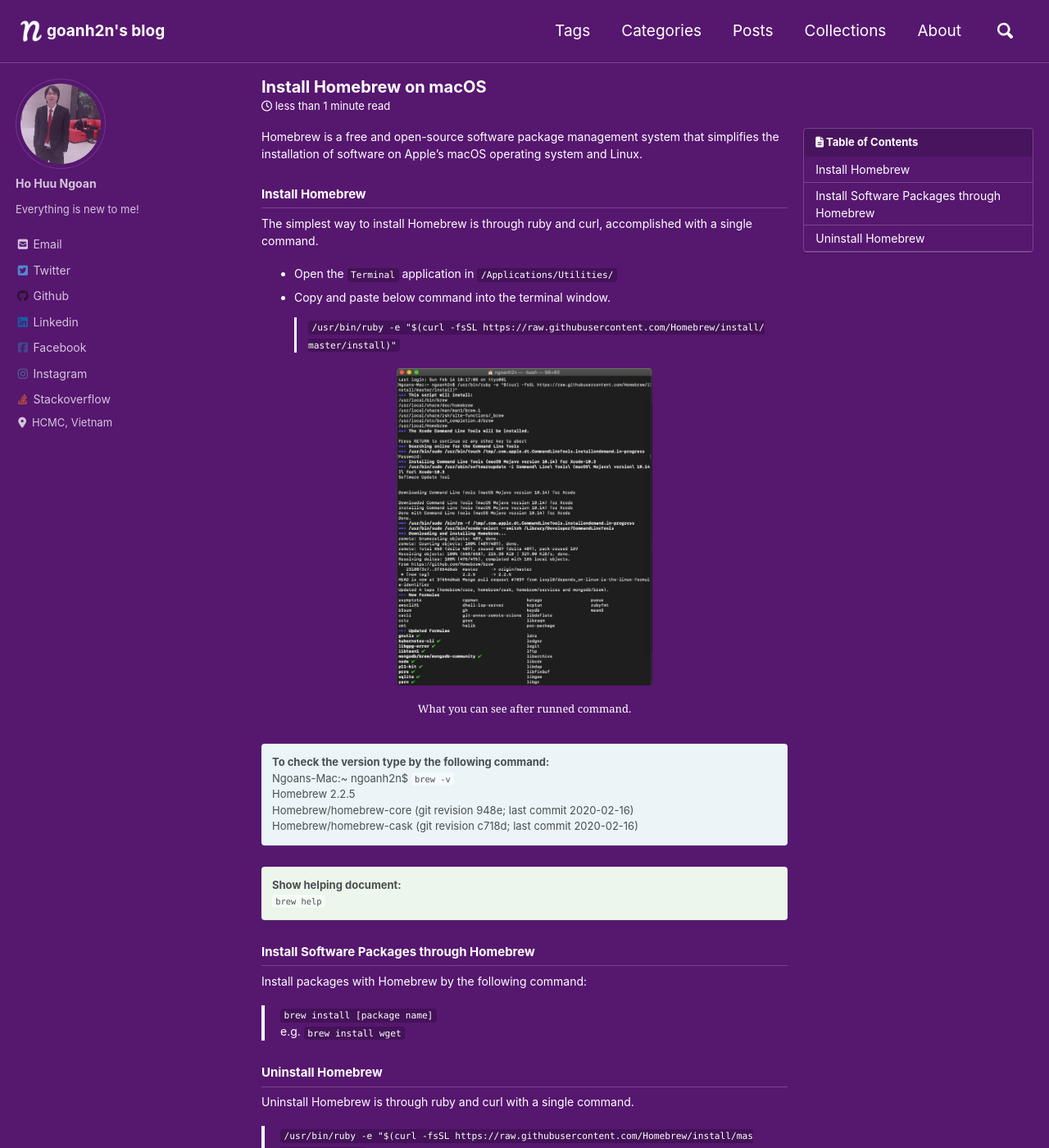
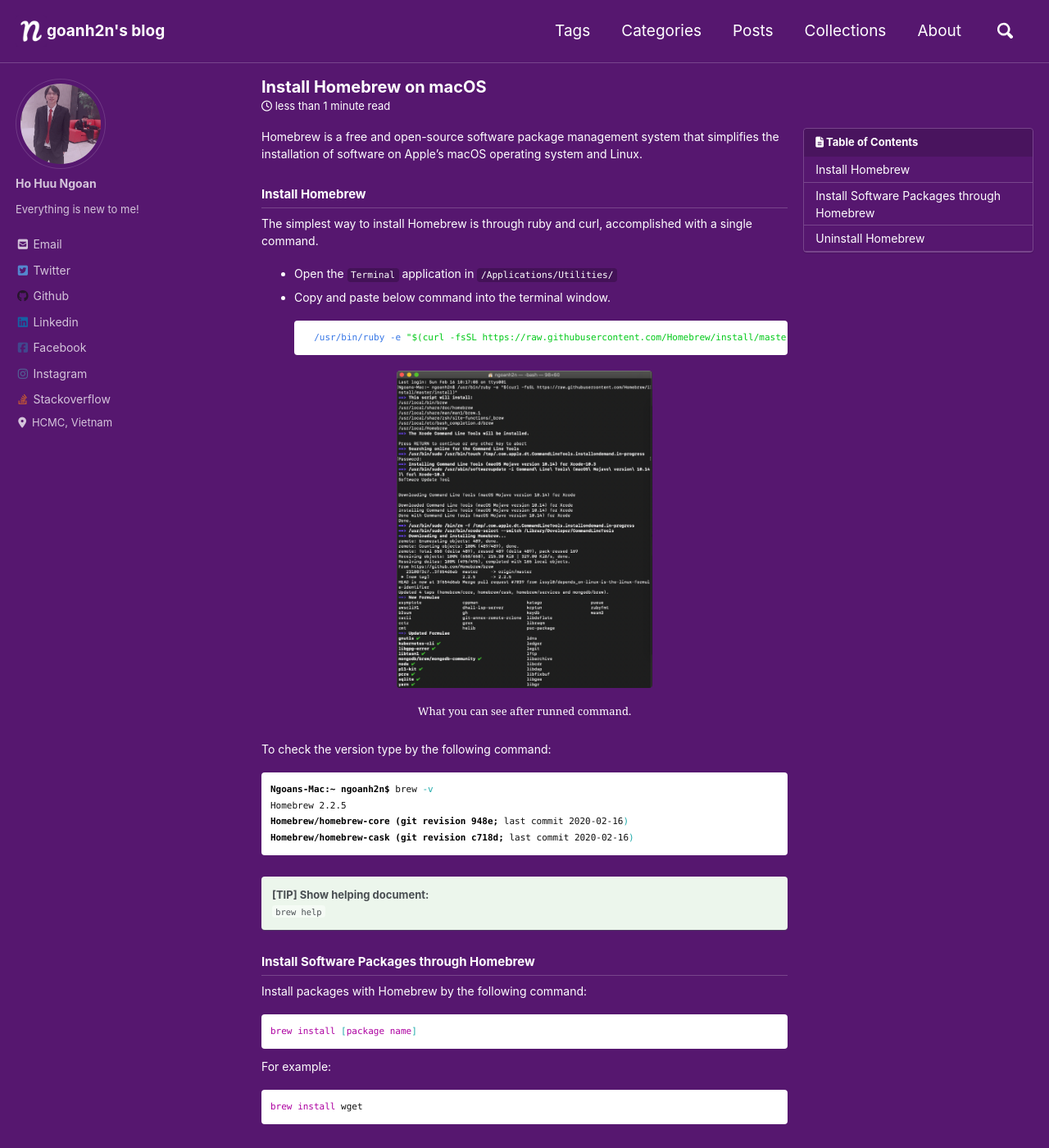
Before and after one commit to ngoanh2n/blog, a Jekyll site: the page built from _posts/2020-02-16-installing-homebrew.md, in a window 1280 px wide and 1400 px high. Shown: the whole window at 82% size. Built offline with Jekyll 4.4.1, drawn with Linux system fonts in a browser that asks for light colours; cached includes are drawn as plain includes; nearby versions of some CDN libraries; comment, search, counter and statistics services are not loaded; a style sheet for code colours, icons or effects is not loaded; some of the changed text lies outside the part shown.

Commit message:
[POST] Update format for _posts/2020-02-16-installing-homebrew.md

````diff
--- a/_posts/2020-02-16-installing-homebrew.md
+++ b/_posts/2020-02-16-installing-homebrew.md
@@ -19,29 +20,40 @@
 
 - Open the `Terminal` application in `/Applications/Utilities/`
 - Copy and paste below command into the terminal window.
-> `/usr/bin/ruby -e "$(curl -fsSL https://raw.githubusercontent.com/Homebrew/install/master/install)"`
+
+    ```bat
+    /usr/bin/ruby -e "$(curl -fsSL https://raw.githubusercontent.com/Homebrew/install/master/install)"
+    ```
 
 <figure class='half_center'>
 	<a href="{{ site.baseurl }}/images/20200216/install-homebrew.png"><img src="{{ site.baseurl }}/images/20200216/install-homebrew.png"></a>
 	<figcaption>What you can see after runned command.</figcaption>
 </figure>
 
-**To check the version type by the following command:**<br/>
-Ngoans-Mac:~ ngoanh2n$ `brew -v`<br/>
-Homebrew 2.2.5<br/>
-Homebrew/homebrew-core (git revision 948e; last commit 2020-02-16)<br/>
-Homebrew/homebrew-cask (git revision c718d; last commit 2020-02-16)<br/>
-{: .notice--info}
+To check the version type by the following command:
+```console
+Ngoans-Mac:~ ngoanh2n$ brew -v
+Homebrew 2.2.5
+Homebrew/homebrew-core (git revision 948e; last commit 2020-02-16)
+Homebrew/homebrew-cask (git revision c718d; last commit 2020-02-16)
+```
 
-**Show helping document:**<br/>
+**[TIP] Show helping document:**<br/>
 `brew help`<br/>
 {: .notice--success}
 
 ## Install Software Packages through Homebrew
 Install packages with Homebrew by the following command:
-> `brew install [package name]`<br/>
-> e.g. `brew install wget`
+```bat
+brew install [package name]
+```
+For example:
+```bat
+brew install wget
+```
 
 ## Uninstall Homebrew
 Uninstall Homebrew is through ruby and curl with a single command.
-> `/usr/bin/ruby -e "$(curl -fsSL https://raw.githubusercontent.com/Homebrew/install/master/uninstall)"`
+```bat
+/usr/bin/ruby -e "$(curl -fsSL https://raw.githubusercontent.com/Homebrew/install/master/uninstall)"
+```
````
Also changed, not shown: other parts of _posts/2020-02-16-installing-homebrew.md (+1 -0 lines).
